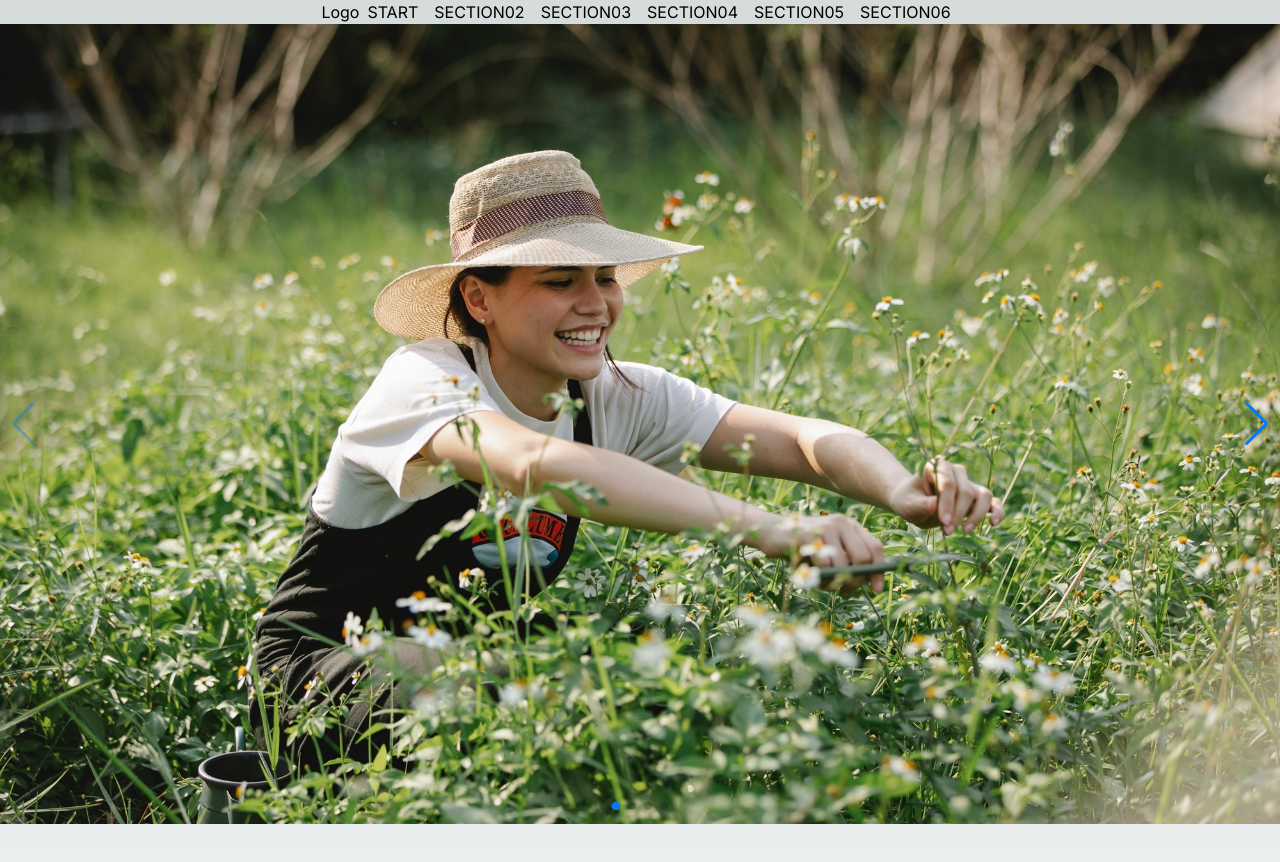
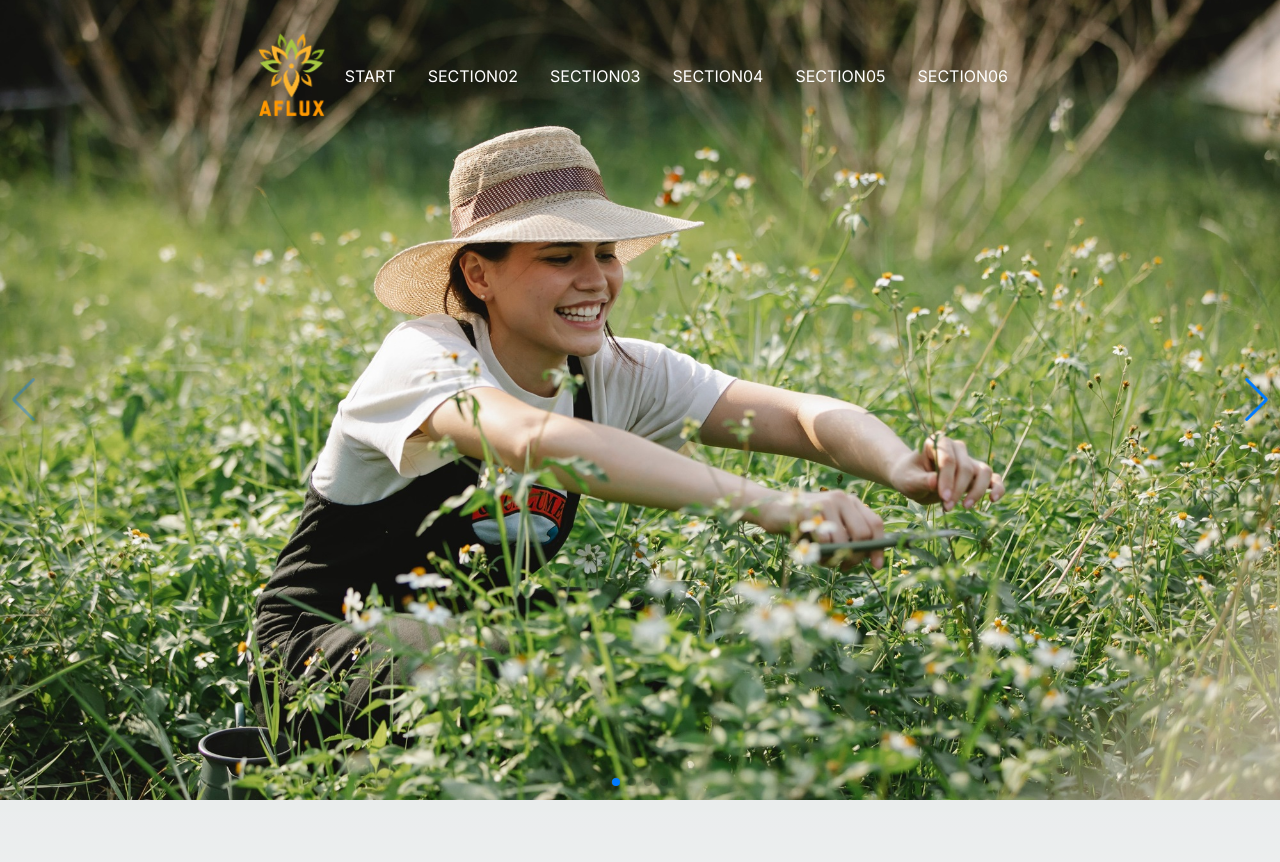
Before and after one commit to goldipl/aflux-next, a Next.js app: page / in a window 1280 px wide. Shown: the top 862 px of the page. Built offline with nearby package versions, Linux system fonts and the light colour scheme.

Commit message:
styling fixed header and add a new logo

```diff
--- a/src/components/common/Header/Header.tsx
+++ b/src/components/common/Header/Header.tsx
@@ -1,15 +1,21 @@
 import React from "react";
 import { HEADER_LINKS } from "@/constants/header-links";
 import Link from "next/link";
+import logo from "@/images/aflux-logo.png";
 
 const Header = () => {
   return (
-    <div className="flex flex-row justify-center items-center">
-      <div>Logo</div>
+    <div className="fixed z-10 flex flex-row justify-center items-center w-screen">
+      <div className="flex flex-row justify-between items-center w-[60vw] py-8">
+        <div>
+          <a className="" href="/">
+            <img src={logo.src} alt="logo" width={80} />
+          </a>
+        </div>
         <div>
           {HEADER_LINKS.map((link) => (
             <Link
-            className="p-2 uppercase hover:text-green-500"
+              className="p-4 uppercase text-white hover:text-green-500"
               href={link.href}
               key={link.key}
             >
@@ -18,6 +24,7 @@ const Header = () => {
           ))}
         </div>
       </div>
+    </div>
   );
 };
 
```
Lines whose indentation alone changed are shown as unchanged.
